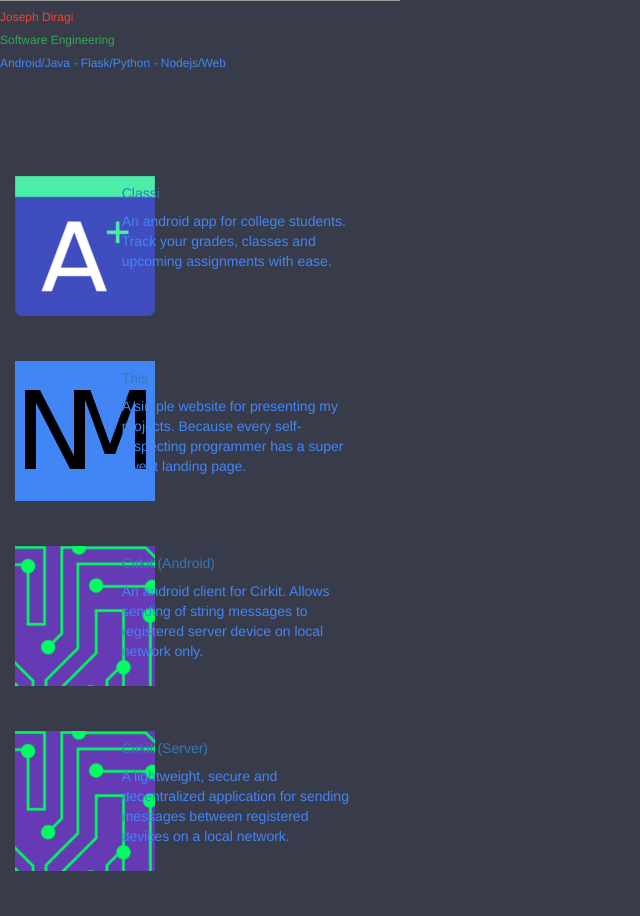
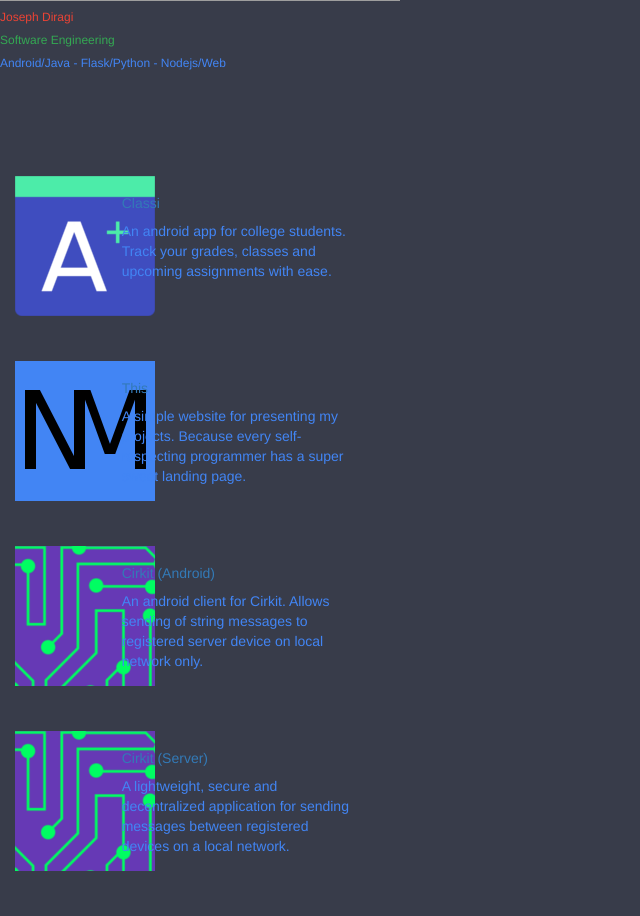
Before and after one commit to TheNightmanCodeth/homepage, a Flask app: page / in a window 1280 px wide. Shown: the part 349-1265 px from the top of the page, without its empty margins (0-640 px from the left). Run offline with Flask 2, Linux system fonts and the light colour scheme; data comes from the database, SQL or seed files in the repository; some libraries are stand-ins or nearby versions; grey boxes are pictures that could not be loaded.

Commit message:
Tweaks layout

```diff
--- a/templates/main.html
+++ b/templates/main.html
@@ -18,25 +18,26 @@
     </div>
     <!-- Photo and Text -->
     <div class="row margin-top-links margin-bot-head">
-      <!-- Image (Will be updated when I get a better pic of me not looking like trash) -->
+      <!-- Image -->
       <img src="https://avatars3.githubusercontent.com/u/6336819?v=3&s=200" class="img-fluid rounded mx-auto d-block" alt="Me">
       <!-- Bio-ish -->
       <div class="text-md-center text-sm-center text-lg-center text-xs-center margin-top-links">
-        <h6 class="text-red">
-          Joseph Diragi</h6> <h6 class="text-green">Software Engineering<h6/><h6 class="text-blue">Android/Java - Flask/Python - Nodejs/Web</h6>
+        <h6 class="text-red">Joseph Diragi</h6>
+        <h6 class="text-green">Software Engineering</h6>
+        <h6 class="text-blue">Android/Java - Flask/Python - Nodejs/Web</h6>
       </div>
     </div>
     {% for project in projects %}
     <div class="row margin-bot-list">
       <!-- Project icon/image -->
-      <div class="col-md-1 offset-md-3 offset-lg-4 offset-sm-1 offset-xs-3">
+      <div class="col-md-1 text-xs-center offset-md-3 offset-lg-4 offset-sm-1">
         <img src="{{ project.img }}" class="img rounded" alt="The game">
       </div>
       <!-- Project title & description & language tag -->
-      <div class="col-md-6 offset-md-1">
+      <div class="col-md-6 margin-top-list text-xs-center text-md-left offset-md-1 offset-lg-1 offset-xl-0">
         <h5><a href="{{project.repo}}">{{ project.title }}</a></h5>
         <div class="row">
-          <div class="col-lg-5 col-md-7">
+          <div class="col-lg-5 col-md-7 col-xs-12">
             <p class="text-blue">{{ project.description }}</p>
           </div>
         </div>
```
